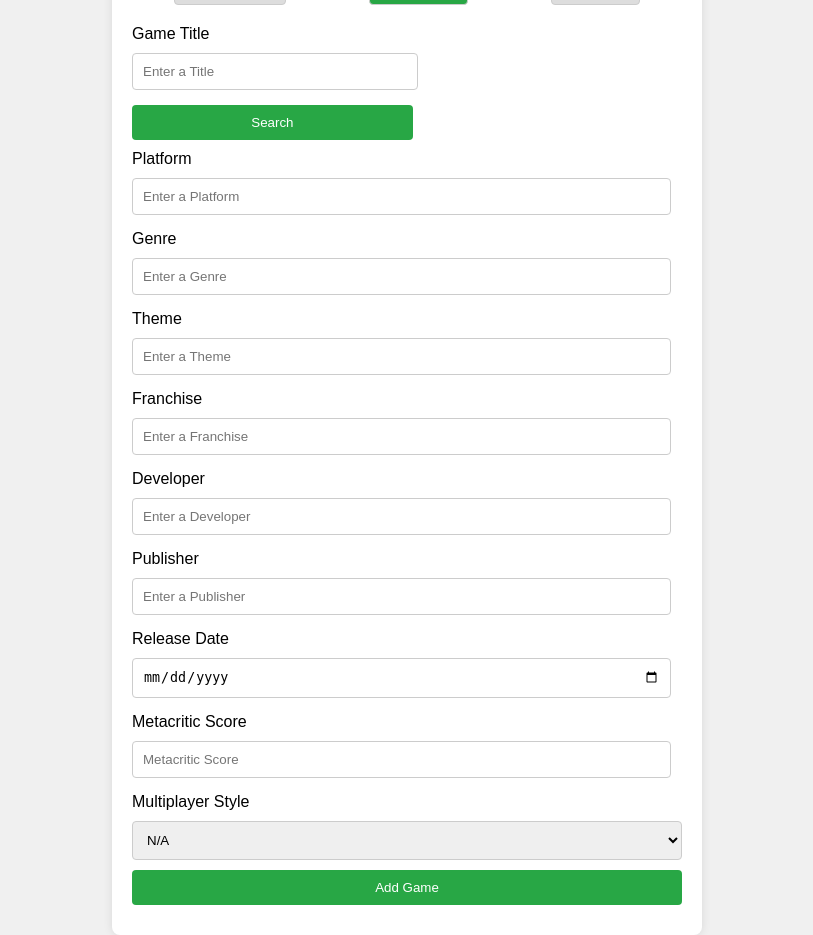
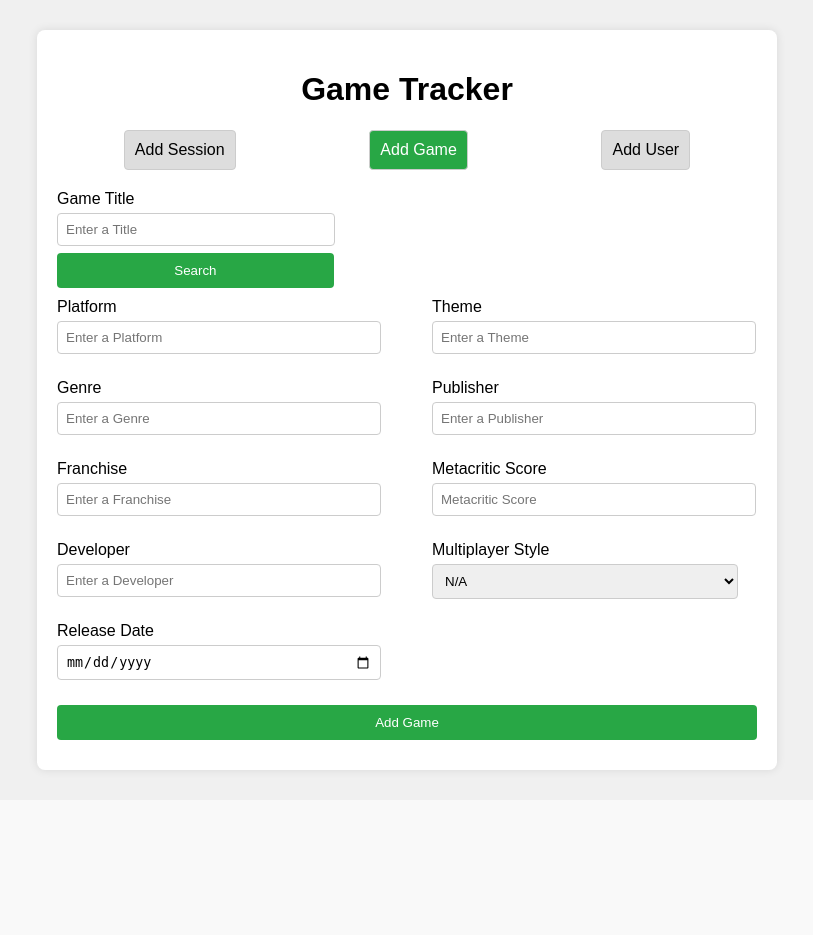
Before and after one commit to Pythagean/games_tracker, a Flask app: page / in a window 1280 px wide, after a click on "Add Game". Shown: the whole page, without its empty margins (233-1046 px from the left). After the commit the page ends 775 px from the top, so only its background shows below. Run offline with Flask 3, Linux system fonts and the light colour scheme; some libraries are stand-ins or nearby versions.

Commit message:
Styling tweaks (2 columns)

```diff
--- a/static/styles.css
+++ b/static/styles.css
@@ -12,7 +12,7 @@ body {
     padding: 20px;
     border-radius: 8px;
     box-shadow: 0 0 10px rgba(0, 0, 0, 0.1);
-    width: 550px;
+    width: 700px;
 }
 h1 {
     text-align: center;
@@ -93,5 +93,34 @@ span {
     width: 200px;
     height: auto;
     display: none;
-    margin-left: 15px;
+    margin-left: 95px;
 }
+
+
+/* Ensure that flexbox is used for the form columns */
+.form-columns {
+    display: flex;
+    gap: 50px; /* Adds space between the columns */
+}
+
+.column {
+    flex: 1 1 45%; /* Each column takes up roughly 45% of the container, with room for space between them */
+    min-width: 300px; /* Prevent columns from becoming too narrow */
+}
+
+/* Style form elements within the columns */
+.form-container label {
+    display: block;
+    margin-bottom: 10px;
+}
+
+.form-container input,
+.form-container select {
+    width: 94%;
+    padding: 8px;
+    margin-top: 5px;
+}
+
+#game-title {
+    margin-bottom: -3px;
+}
--- a/templates/index.html
+++ b/templates/index.html
@@ -174,91 +174,59 @@
                 </label>
                 <button onclick="searchForGame()" class="add-button">Search</button>
             </div>
-            <img id="game-thumbnail" src="" alt="Game Thumbnail" style="width:200px;height:auto;display:none;margin:15px;">
+            <img id="game-thumbnail" src="" alt="Game Thumbnail" style="width:200px;height:auto;display:none;padding: 3px; border: 3px solid #DDDDDD;">
         </div>
 
-        <label for="game-platform"
-          >Platform
-          <input
-            type="text"
-            id="game-platform"
-            placeholder="Enter a Platform"
-          />
+        <div class="form-columns">
+            <div class="column">
+                <label for="game-platform">Platform
+                    <input type="text" id="game-platform" placeholder="Enter a Platform" />
                 </label>
 
-        <label for="game-genre"
-          >Genre
+                <label for="game-genre">Genre
                     <input type="text" id="game-genre" placeholder="Enter a Genre" />
                 </label>
 
-        <label for="game-theme"
-          >Theme
+                <label for="game-franchise">Franchise
+                    <input type="text" id="game-franchise" placeholder="Enter a Franchise" />
+                </label>
+
+                <label for="game-developer">Developer
+                    <input type="text" id="game-developer" placeholder="Enter a Developer" />
+                </label>
+
+                <label for="game-release-date">Release Date
+                    <input type="date" id="game-release-date" placeholder="Enter a Release Date" />
+                </label>
+            </div>
+
+            <div class="column">
+                <label for="game-theme">Theme
                     <input type="text" id="game-theme" placeholder="Enter a Theme" />
                 </label>
 
-        <label for="game-franchise"
-          >Franchise
-          <input
-            type="text"
-            id="game-franchise"
-            placeholder="Enter a Franchise"
-          />
+                <label for="game-publisher">Publisher
+                    <input type="text" id="game-publisher" placeholder="Enter a Publisher" />
                 </label>
 
-        <label for="game-developer"
-          >Developer
-          <input
-            type="text"
-            id="game-developer"
-            placeholder="Enter a Developer"
-          />
+                <label for="game-metacritic-score">Metacritic Score
+                    <input type="number" id="game-metacritic-score" placeholder="Metacritic Score" min="0" max="100" />
                 </label>
 
-        <label for="game-publisher"
-          >Publisher
-          <input
-            type="text"
-            id="game-publisher"
-            placeholder="Enter a Publisher"
-          />
-        </label>
-
-        <label for="game-release-date"
-          >Release Date
-          <input
-            type="date"
-            id="game-release-date"
-            placeholder="Enter a Release Date"
-          />
-        </label>
-
-        <label for="game-metacritic-score"
-          >Metacritic Score
-          <input
-            type="number"
-            id="game-metacritic-score"
-            placeholder="Metacritic Score"
-            min="0"
-            max="100"
-          />
-        </label>
-
-        <label for="game-multiplayer-style"
-          >Multiplayer Style
-          <select
-            name="multiplayer-style"
-            id="game-multiplayer-style"
-            placeholder="Enter a Multiplayer Style"
-          >
+                <label for="game-multiplayer-style">Multiplayer Style
+                    <select name="multiplayer-style" id="game-multiplayer-style" placeholder="Enter a Multiplayer Style">
                         <option value="N/A">N/A</option>
                         <option value="Co-op">Co-op</option>
                         <option value="Competitive">Competitive</option>
                     </select>
                 </label>
+            </div>
+        </div>
 
         <button onclick="addGame()" class="add-button">Add Game</button>
         <div id="game-response-message" class="message"></div>
     </div>
+
 
       <!--------------->
       <!-- User Form -->
```
Lines whose indentation alone changed are shown as unchanged.
